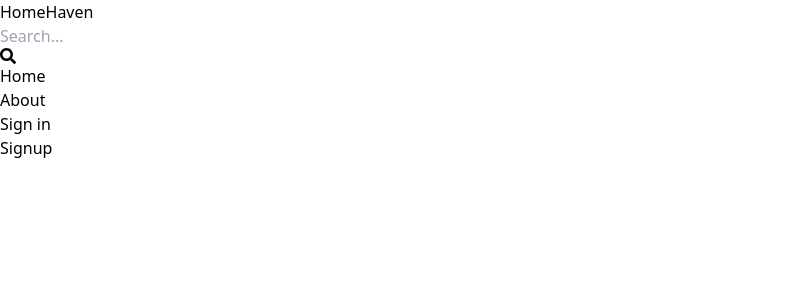
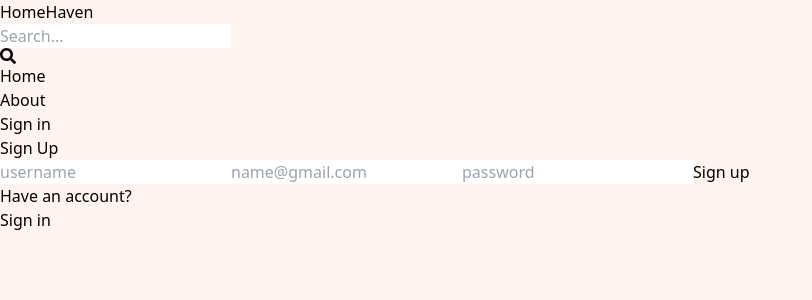
Before and after one commit to EethakulaBhavani/MERN_REAL_ESTATE_Project, a React (Vite) app in the folder client/: page /sign-up in a window 1280 px wide. Shown: the top 300 px of the page, without its empty margins (0-812 px from the left). Built offline with nearby package versions, Linux system fonts and the light colour scheme.

Commit message:
completed sign up page UI

```diff
--- a/client/src/index.css
+++ b/client/src/index.css
@@ -1,3 +1,7 @@
 @tailwind base;
 @tailwind components;
 @tailwind utilities;
+
+body{
+    background-color: rgb(255,245,238);
+}
--- a/client/src/pages/Signup.jsx
+++ b/client/src/pages/Signup.jsx
@@ -1,7 +1,26 @@
 import React from 'react'
+import { Link } from 'react-router-dom'
 
 export default function Signup() {
   return (
-    <div>Signup</div>
+    <div className='p-3 max-w-lg mx-auto'>
+      <h1 className='text-3xl text-center font-semibold my-7'>Sign Up</h1>
+      <form className='flex flex-col gap-4'>
+        <input type="text" placeholder='username'
+        className='border p-3 rounded-lg 'id='username' />
+        <input type="email" placeholder='name@gmail.com'
+        className='border p-3 rounded-lg 'id='email' />
+        <input type="password" placeholder='password'
+        className='border p-3 rounded-lg 'id='password' />
+        <button className='bg-red-700 text-white p-3
+        rounded-lg uppercase hover:opacity-90 disabled:opacity-80'>Sign up</button>
+      </form>
+      <div className="flex gap-2 mt-5">
+        <p>Have an account?</p>
+        <Link to={"/sign-in"}>
+        <span className='text-blue-800'>Sign in</span>
+        </Link>
+      </div>
+    </div>
   )
 }
```
